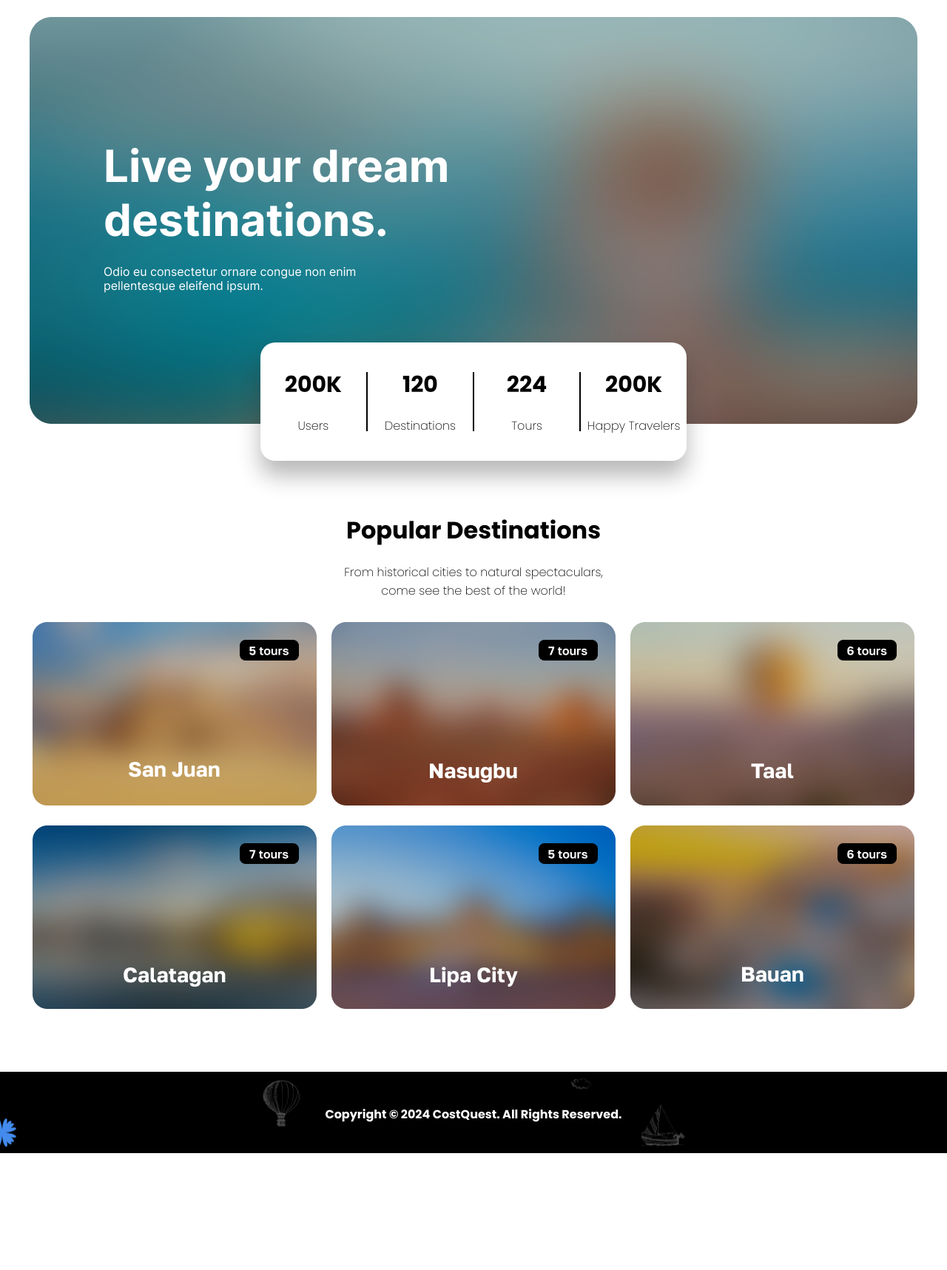
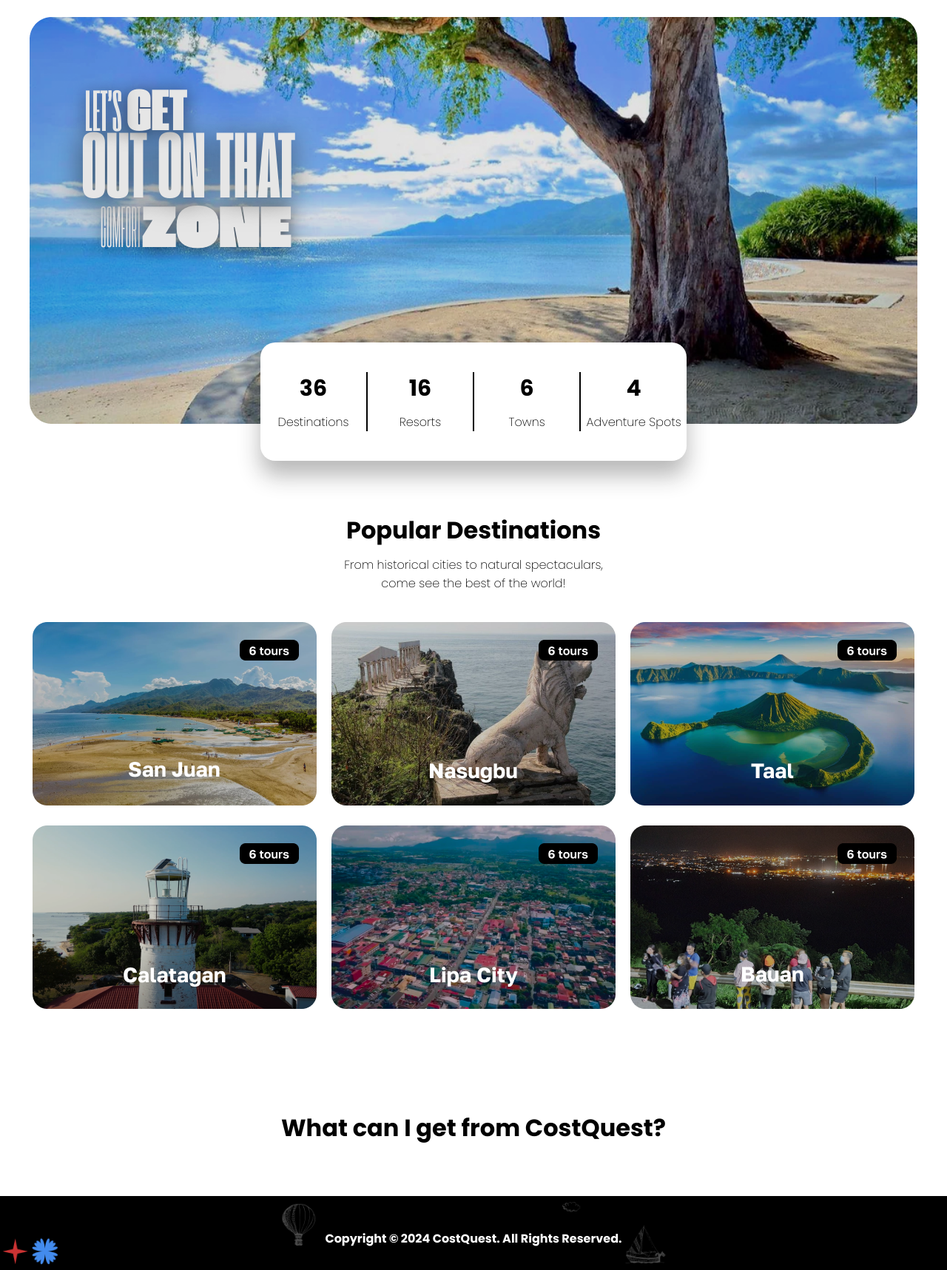
Before and after one commit to vincentperezzz/CostQuest, a PHP site: page / in a window 1280 px wide. Shown: the part 77-1794 px from the top of the page at 74% size. Before the commit the page ends 1636 px from the top, so only its background shows below. Run offline with PHP 8.4, Linux system fonts and the light colour scheme.

Commit message:
update layout and styles: adjust footer height, modify counter values, and refine padding in CSS files

```diff
--- a/css/index.css
+++ b/css/index.css
@@ -224,7 +224,7 @@ nav ul li a:hover::after{
 
 .subtitle-container{
   text-align: center;
-  padding-top: 20px;
+  padding-top: 10px;
 }
 
 .popular-card-container {
@@ -232,7 +232,7 @@ nav ul li a:hover::after{
   flex-direction: column;
   justify-content: center;
   align-items: center;
-  padding-top: 20px;
+  padding-top: 30px;
   padding-left: 400px;
   padding-right: 400px;
 }
@@ -269,7 +269,7 @@ footer {
   background-size: cover;
   padding: 10px 0;
   width: 100%;
-  height: 110px;
+  height: 100px;
   color: #ffffff;
   margin-top: 68px;
 }
--- a/css/login.css
+++ b/css/login.css
@@ -212,7 +212,7 @@ footer {
   background-size: cover;
   padding: 10px 0;
   width: 100%;
-  height: 110px;
+  height: 100px;
   margin-top: 169px;
 }
 
--- a/css/signup.css
+++ b/css/signup.css
@@ -226,7 +226,7 @@ footer {
   background-size: cover;
   padding: 10px 0;
   width: 100%;
-  height: 110px;
+  height: 100px;
   color: #ffffff;
   margin-top: 38px;
 }
--- a/index.html
+++ b/index.html
@@ -28,10 +28,10 @@
         <img src="/icons/homepage-1st-img.png"></div>
 
     <div class="counter-container">
-        <div class="counter-square-left">200K <br> <span class="subtitle-container">Users</span> </div>
-        <div class="counter-square">120 <br> <span class="subtitle-container">Destinations</span></div>
-        <div class="counter-square">224 <br> <span class="subtitle-container">Tours</span></div>
-        <div class="counter-square-right">200K <br> <span class="subtitle-container">Happy Travelers</span></div>
+        <div class="counter-square-left">36 <br> <span class="subtitle-container">Destinations</span> </div>
+        <div class="counter-square">16 <br> <span class="subtitle-container">Resorts</span></div>
+        <div class="counter-square">6 <br> <span class="subtitle-container">Towns</span></div>
+        <div class="counter-square-right">4 <br> <span class="subtitle-container">Adventure Spots</span></div>
     </div>
 
     <div class="popular-container">
@@ -65,6 +65,10 @@
       </div>
     </div>
 
+
+<div class="popular-container">
+  <h1 class="popular-title">What can I get from CostQuest?</h1>
+
 <!------------Footer------------->
 <footer>
   <h4>Copyright © 2024 CostQuest. All Rights Reserved.</h4>
```
Also changed, not shown: icons/homepage-1st-img.png, icons/homepage-bauan-card.png, icons/homepage-calatagan-card.png, icons/homepage-lipacity-card.png, icons/homepage-nasugbu-card.png, icons/homepage-sanjuan-card.png, icons/homepage-taal-card.png.
